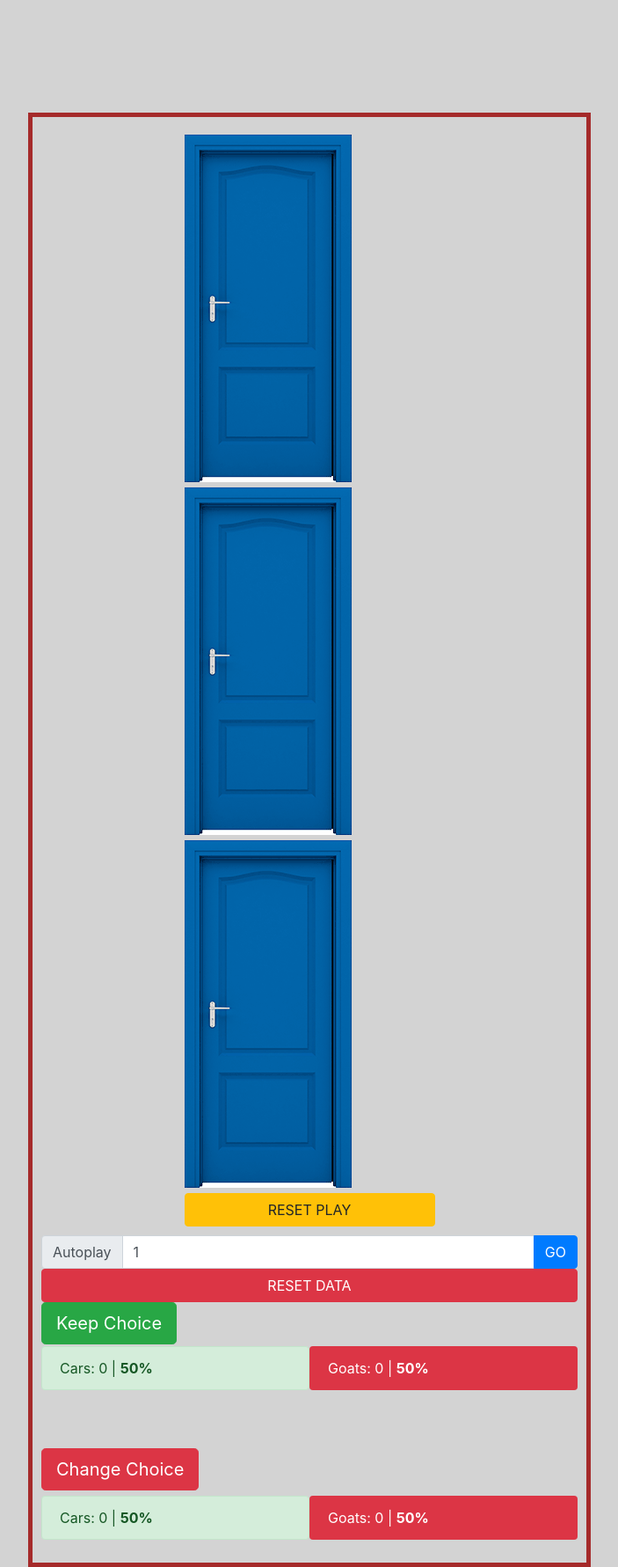
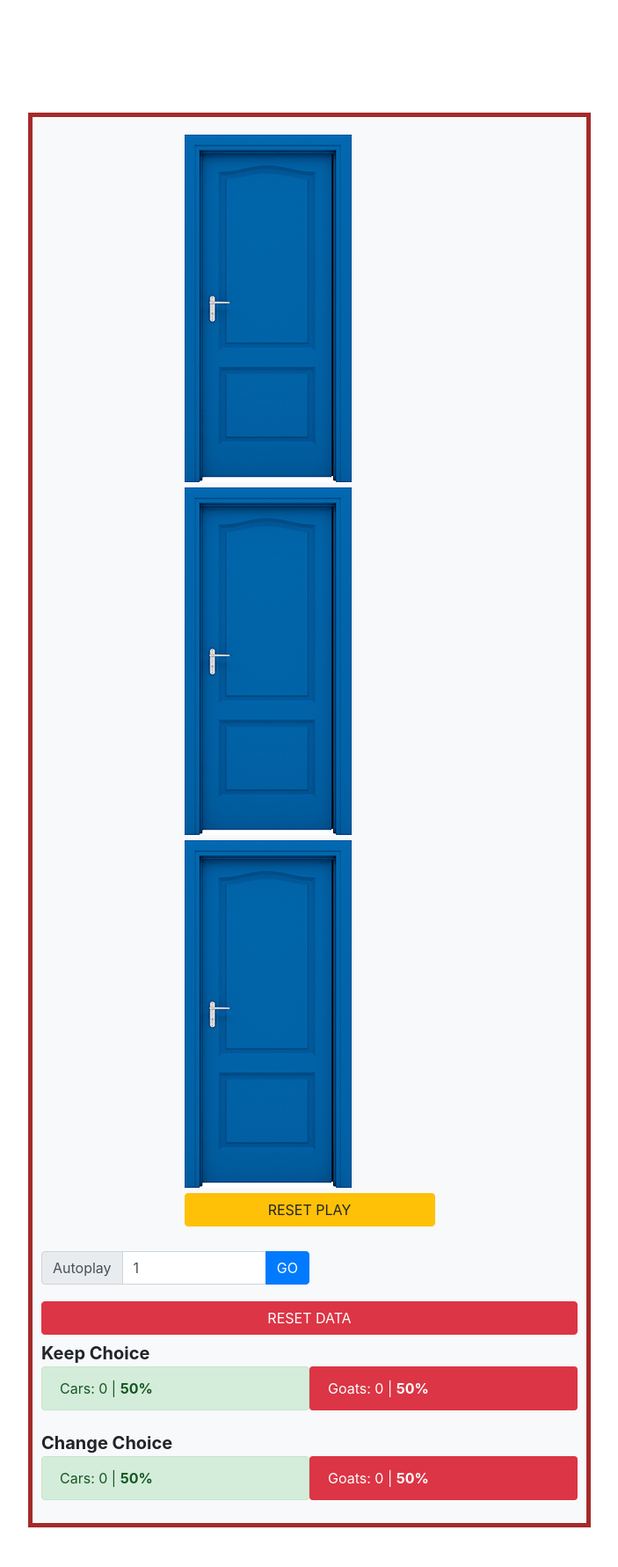
Before and after one commit to AlbertCerfeda/Monty-Hall-Simulation, a PHP site: page / in a window 1280 px wide. Shown: the whole page at 88% size, without its empty margins (224-927 px from the left). After the commit the page ends 1736 px from the top, so only its background shows below. Run offline with PHP 8.4, Linux system fonts and the light colour scheme.

Commit message:
Changed stuff

```diff
--- a/css/style.css
+++ b/css/style.css
@@ -1,7 +1,7 @@
 body{
     width: 100%;
     height: 100%;
-    background-color: LightGrey !important;
+    background-color: #ffffff !important;
 }
 @keyframes socchiuso-aperto {
     0% { background: url(../media/door/1.png); }
@@ -43,6 +43,8 @@ body{
     width: 50%;
     border: 5px solid brown;
     padding: 10px;
+    background-color: #F8F9FA
+;
 }
 
 #doorCont{
--- a/index.html
+++ b/index.html
@@ -26,11 +26,9 @@
 
             <div id="doorCont">
     	    	<div class="behindDoor">
-
     	    		<div id="leftDoor" class="door unlocked">
     	            	<img src="./media/door/0.png" hidden>
     	       		</div>
-
     	    	</div>
 
     	    	<div class="behindDoor">
@@ -51,13 +49,11 @@
     	            </p>
     	        </div>
                 <br>
-
                 <button id="reset" type="button" class="btn btn-warning" style="margin: 0 auto; width: 100%">RESET PLAY</button>
-
             </div>
 
 
-
+            <div style="margin-top: 3%;width: 50%">
                 <div class="input-group">
                     <div class="input-group-prepend">
                         <span class="input-group-text">Autoplay</span>
@@ -67,31 +63,27 @@
                         <button class="btn btn-primary" id="goAutoplay" type="button">GO</button>
                     </div>
                 </div>
-
-
+            </div>
+            <div style="margin-top: 3%">
                 <button id="resetData" type="button" class="btn btn-danger" style="width: 100%">RESET DATA</button>
-
-            <button id="KeepChoice" style="float: left;" type="button" class="btn btn-success btn-lg">Keep Choice</button>
-            <div style="margin-top: 50px;"></div>
+                <div style="margin-top: 1%">
+                    <span style="font-size: 20px"><strong>Keep Choice</strong></span>
 
                     <div class="mt-2 mt-md-0 d-flex">
                         <div class="alert alert-success monty__indicator align" style="width: 50%;" id="Keep_Win">Cars: 0 | <strong>50%</strong></div>
                         <div class="alert alert- btn-danger monty__indicator align" style="width: 50%;" id="Keep_Lose">Goats: 0 | <strong>50%</strong></div>
                     </div>
+                </div>
 
-            <div style="margin-top: 50px;"></div>
-
-
-
-            <button id="ChangeChoice" style="float: left;" type="button" class="btn btn-danger btn-lg">Change Choice</button>
-            <br>
-            <div style="margin-top: 30px;"></div>
+                <div style="margin-top: 1%">
+                    <span style="font-size: 20px"><strong>Change Choice</strong></span>
 
                     <div class="mt-2 mt-md-0 d-flex">
                         <div class="alert alert-success monty__indicator align" style="width: 50%;" id="Change_Win">Cars: 0 | <strong>50%</strong></div>
                         <div class="alert alert- btn-danger monty__indicator align" style="width: 50%;" id="Change_Lose">Goats: 0 | <strong>50%</strong></div>
                     </div>
-
+                </div>
+            </div>
 	    </div>
 
 
@@ -199,8 +191,8 @@
         }
 
         function ChangeGraphic(){
+
             if(KeepChoice && Win){
-
                 Keep++;
                 Win_Keep++;
                 Cars_Keep++;
--- a/js/jsFunc.js
+++ /dev/null
@@ -1,3 +0,0 @@
-function randomBool(){
-    return Math.random();
-}
```
Lines whose indentation alone changed are shown as unchanged.
